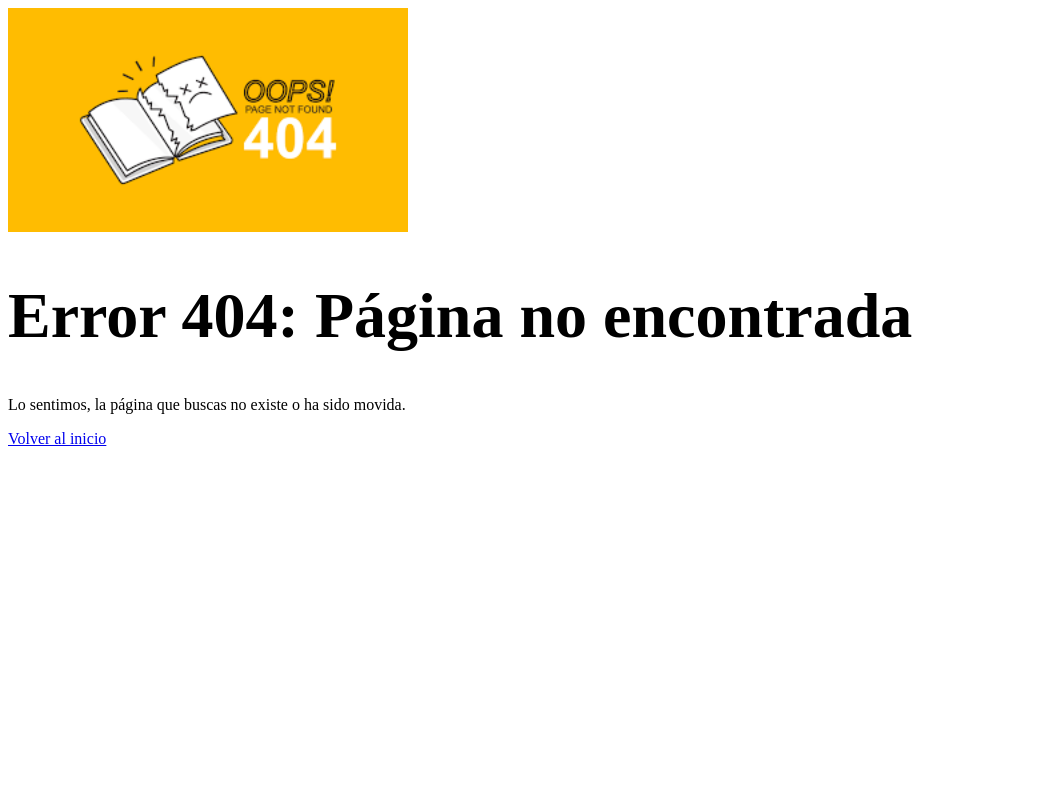
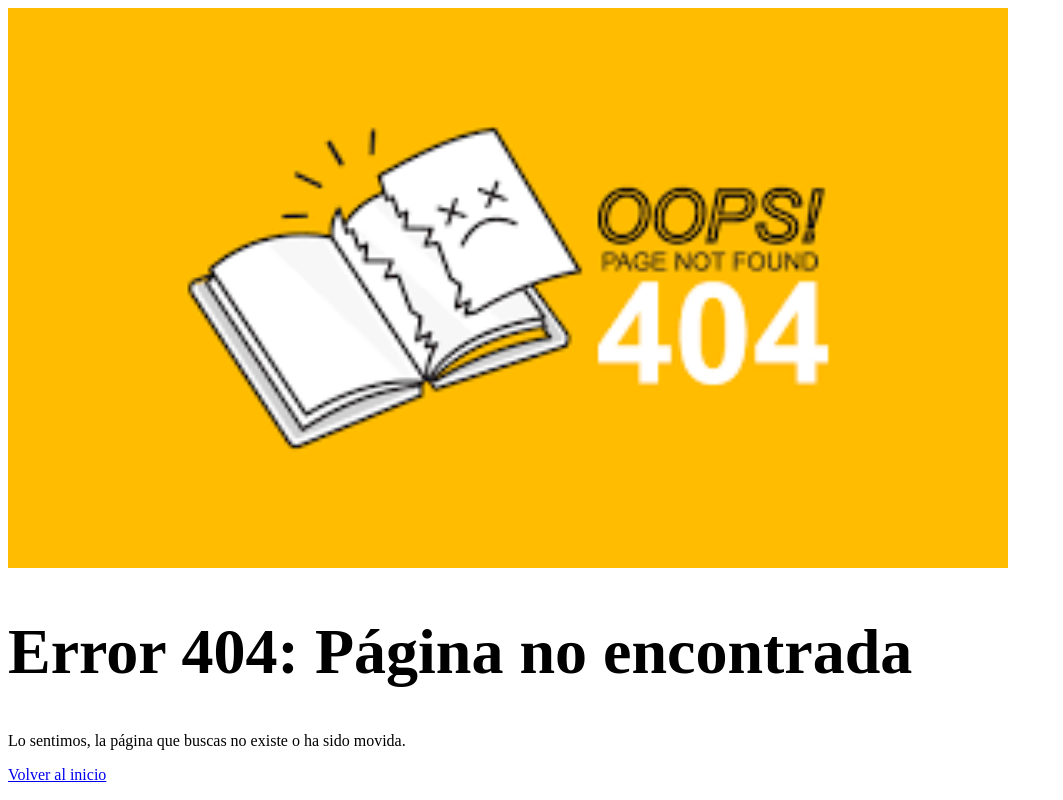
Before and after one commit to Mpotes99/Primer-Parcial---DWN3AV---PROGRAMACI-N-II--, a PHP site: page /views/404.php in a window 1280 px wide. Shown: the whole page, without its empty margins (0-1063 px from the left). Run offline with PHP 8.4, Linux system fonts and the light colour scheme.

Commit message:
boots 404

```diff
--- a/views/404.php
+++ b/views/404.php
@@ -8,10 +8,10 @@
 </head>
 <body>
     <div class="container text-center mt-5">
-        <img src="img/404.png" alt="Error 404" width="400">
+        <img src="img/404.png" alt="Error 404" width="1000">
         <h1>Error 404: Página no encontrada</h1>
         <p>Lo sentimos, la página que buscas no existe o ha sido movida.</p>
-        <a href="index.php" class="btn btn-primary">Volver al inicio</a>
+        <a href="index.php" class="btn btn-outline-primary btn-lg">Volver al inicio</a>
     </div>
 </body>
 </html>
```
